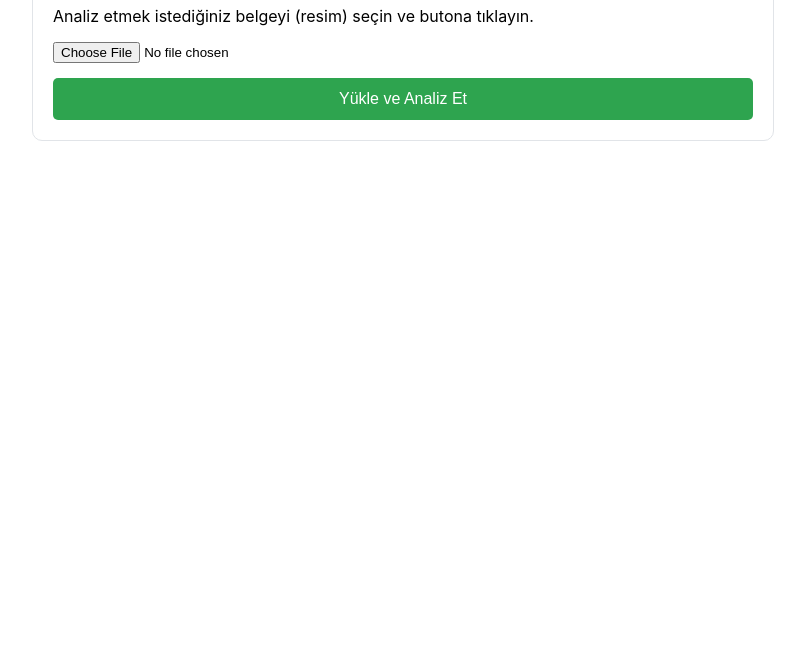
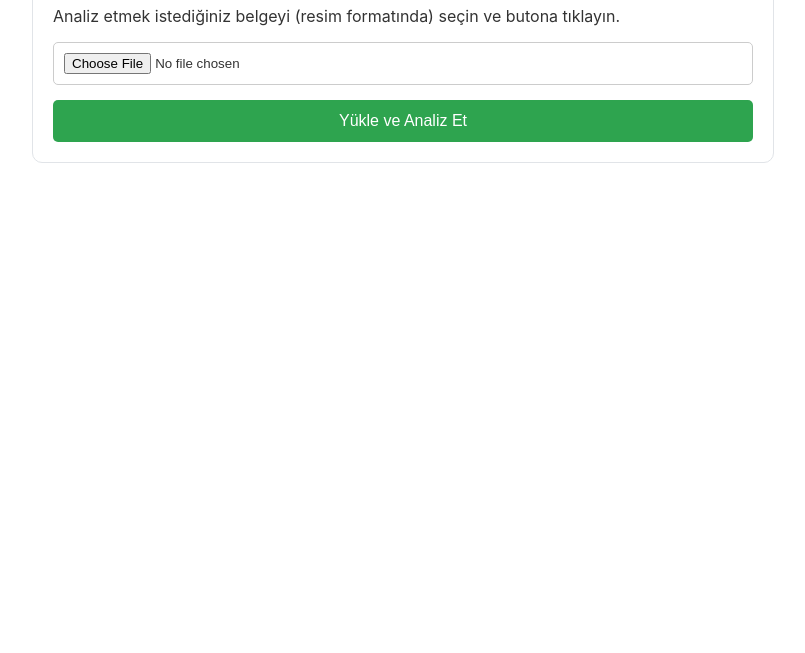
Before and after one commit to amirhosseinrahmatiii/bdedektif, a plain HTML site: page static/index.html in a window 1280 px wide. Shown: the part 147-800 px from the top of the page, without its empty margins (237-1042 px from the left). Drawn offline with Linux system fonts and the light colour scheme.

Commit message:
Update index.html

```diff
--- a/static/index.html
+++ b/static/index.html
@@ -2,18 +2,21 @@
 <html lang="tr">
 <head>
     <meta charset="UTF-8">
+    <meta name="viewport" content="width=device-width, initial-scale=1.0">
     <title>BelgeDedektif</title>
     <style>
-        body { font-family: -apple-system, BlinkMacSystemFont, "Segoe UI", Roboto, Helvetica, Arial, sans-serif; max-width: 700px; margin: 50px auto; padding: 20px; border: 1px solid #e1e4e8; border-radius: 10px; }
+        body { font-family: -apple-system, BlinkMacSystemFont, "Segoe UI", Roboto, Helvetica, Arial, sans-serif; max-width: 700px; margin: 50px auto; padding: 20px; border: 1px solid #e1e4e8; border-radius: 10px; color: #333; }
         h1 { text-align: center; color: #0366d6; }
         form { display: flex; flex-direction: column; gap: 15px; }
+        input[type="file"] { border: 1px solid #ccc; padding: 10px; border-radius: 5px; }
         button { background-color: #2ea44f; color: white; padding: 12px; border: none; border-radius: 5px; cursor: pointer; font-size: 16px; }
-        #status { margin-top: 20px; padding: 15px; background-color: #f6f8fa; border-radius: 5px; display: none; white-space: pre-wrap; word-wrap: break-word; }
+        button:hover { background-color: #2c974b; }
+        #status { margin-top: 20px; padding: 15px; background-color: #f6f8fa; border-radius: 5px; display: none; white-space: pre-wrap; word-wrap: break-word; font-family: "SFMono-Regular", Consolas, "Liberation Mono", Menlo, Courier, monospace; }
     </style>
 </head>
 <body>
     <h1>BelgeDedektif</h1>
-    <p>Analiz etmek istediğiniz belgeyi (resim) seçin ve butona tıklayın.</p>
+    <p>Analiz etmek istediğiniz belgeyi (resim formatında) seçin ve butona tıklayın.</p>
 
     <form id="uploadForm">
         <input type="file" id="fileInput" name="file" accept="image/*" required>
```
